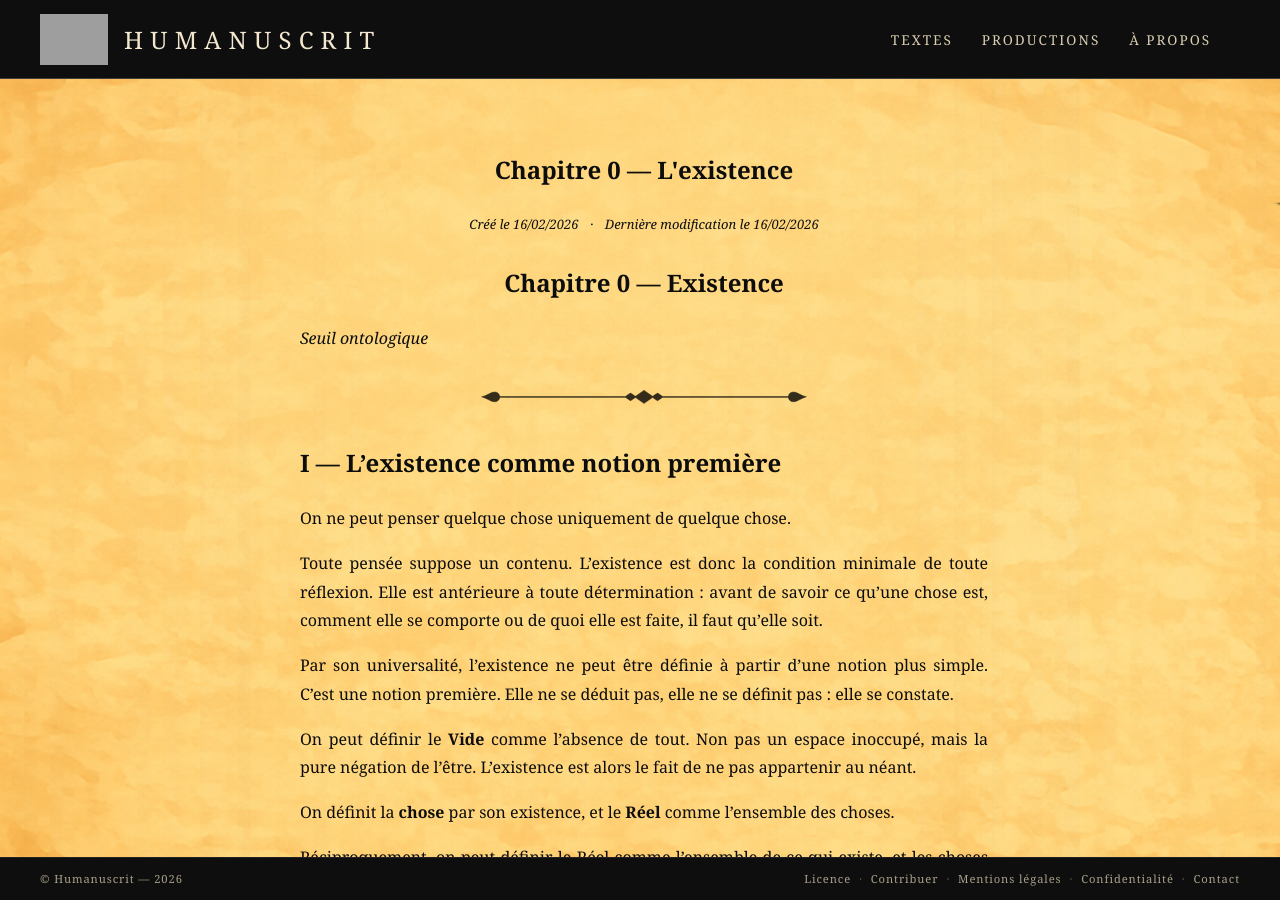
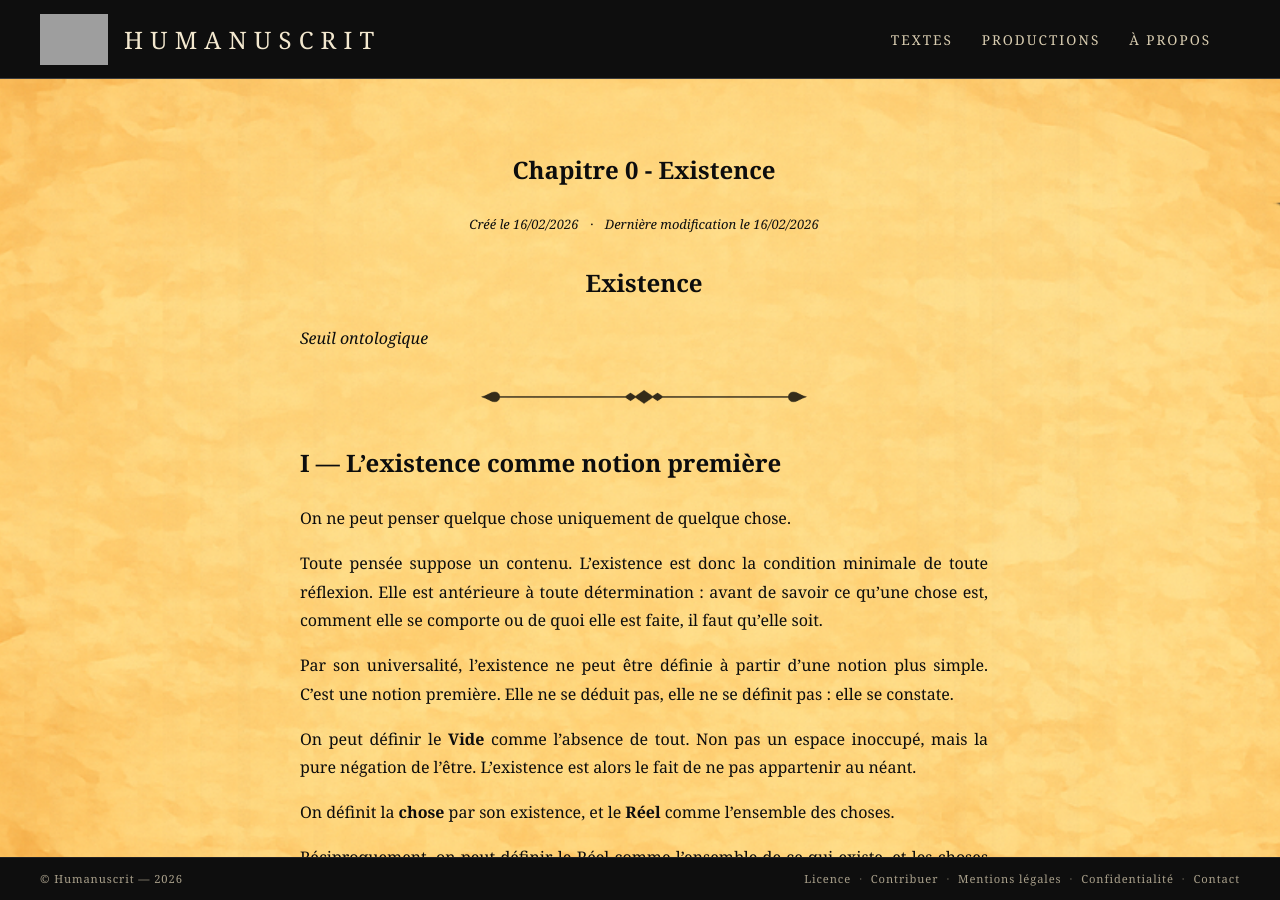
Before and after one commit to maxcarriere/humanuscrit, a Jekyll site: the page built from textes/reflexions/0_existence.md, in a window 1280 px wide and 900 px high. Built offline with Jekyll 4.4.1, drawn with Linux system fonts in a browser that asks for light colours; grey boxes are pictures that could not be loaded.

Commit message:
RÃ©flexions: prÃ©ambule avant chapitre 0 (tri par date); Chapitre 0 titre page + Existence dans le texte
Co-authored-by: Cursor <cursoragent@cursor.com>

```diff
--- a/_includes/arborescence_dossier.html
+++ b/_includes/arborescence_dossier.html
@@ -17,7 +17,7 @@
 {% if dossier %}
 {% assign prefix = dossier | append: "/" %}
 <ul class="arborescence-textes">
-  {% assign all_pages = site.pages | sort: "path" %}
+  {% assign all_pages = site.pages | where_exp: "p", "p.path contains prefix" | sort: "date" %}
   {% for p in all_pages %}
     {% assign path_str = p.path %}
     {% unless path_str contains prefix %}
--- a/textes/reflexions/0_existence.md
+++ b/textes/reflexions/0_existence.md
@@ -1,10 +1,10 @@
 ---
-title: Chapitre 0 — L'existence
+title: Chapitre 0 - Existence
 date: 2026-02-16
 last_modified_at: 2026-02-16
 ---
 
-# Chapitre 0 — Existence
+# Existence
 
 *Seuil ontologique*
 
```
Also changed, not shown: textes/reflexions/préambule.md (+1 -1 lines).
